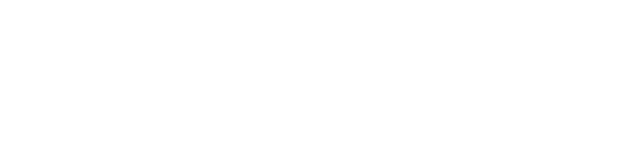
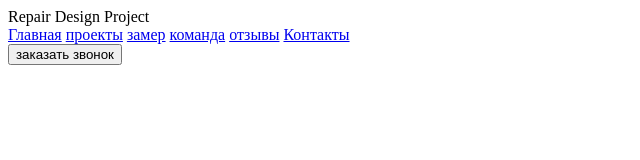
Before and after one commit to AlexanderSushkov/repair-design, a website: page index.html in a window 1280 px wide. Shown: the whole page, without its empty margins (0-640 px from the left). Drawn offline with Linux system fonts and the light colour scheme.

Commit message:
feat: add header in index.html

```diff
--- a/index.html
+++ b/index.html
@@ -6,6 +6,27 @@
     <title>Document</title>
 </head>
 <body>
-
+ <header class="header">
+     <div class="container">
+         <div class="menu">
+             <div class="logo menu__logo">Repair Design Project</div>
+             <nav class="nav menu__nav">
+                 <a href="#" class="nav__item">Главная</a>
+                 <a href="#" class="nav__item">проекты</a>
+                 <a href="#" class="nav__item">замер</a>
+                 <a href="#" class="nav__item">команда</a>
+                 <a href="#" class="nav__item">отзывы</a>
+                 <a href="#" class="nav__item">Контакты</a>
+             </nav>
+             <div class="contacts menu__contacts">
+                 <a href="tel:+79997683299" class="phone contacts__phone"></a>
+                 <button class="button contacts__button button--primary">заказать звонок</button>
+             </div>
+         </div>
+         <!-- /.menu -->
+     </div>
+     <!-- /.container -->
+ </header>
+ <!-- /.header -->
 </body>
 </html>
```
